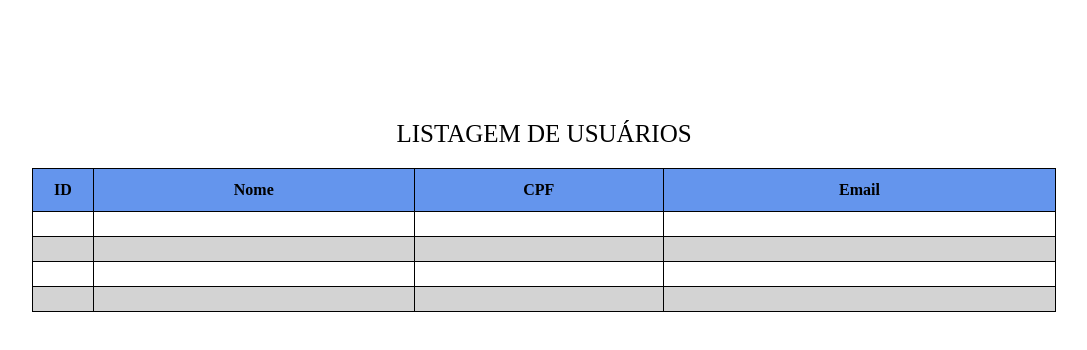
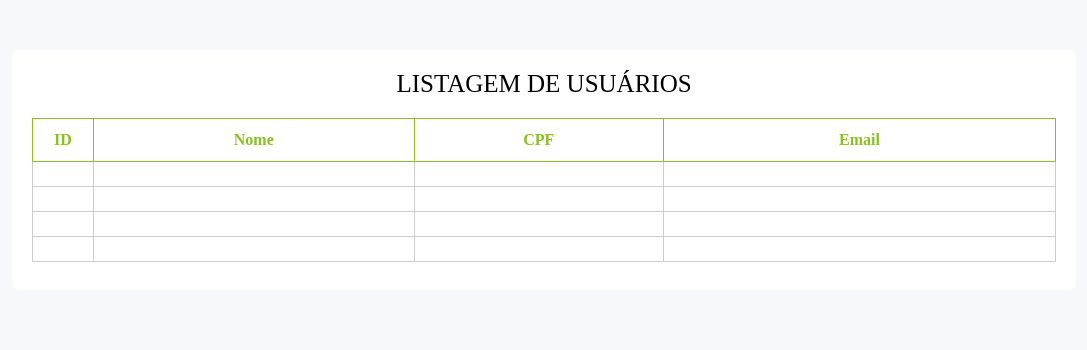
Before and after one commit to Mirtonmqs/login, a React (Vite) app in the folder my-project/: page /usuarios in a window 1280 px wide. Shown: the top 350 px of the page, without its empty margins (96-1183 px from the left). Built offline with nearby package versions, Linux system fonts and the light colour scheme.

Commit message:
comecando lista usuarios

```diff
--- a/my-project/src/Pages/Site.jsx
+++ b/my-project/src/Pages/Site.jsx
@@ -95,7 +95,7 @@ const Site2 = () => {
                   </button>
                 </div>
                 <div className="perfil">
-                  <h1>Usuario</h1>
+                  <div className='nome-usuario'>Usuario</div>
                   <img className="img-perfil" src={perfil} alt="perfil" />
                 </div>
               </form>
--- a/my-project/src/styles/Site.css
+++ b/my-project/src/styles/Site.css
@@ -68,7 +68,6 @@
   font-size: 16px;
 }
 
-
 /*login*/
 label {
   display: none;
@@ -132,8 +131,8 @@ label {
   height: 100vh;
   display: flex;
   justify-content: center;
-  margin-top: 100px;
-  background-color: #fff;
+  margin-top: px;
+  background-color: #F6F8FB;
 }
 
 .form-usuarios {
@@ -142,6 +141,7 @@ label {
   border-radius: 8px;
   width: 80%;
   height: 200px;
+  margin-top: 50px;
 }
 
 .titulo-usuarios {
@@ -164,7 +164,7 @@ table td {
 }
 
 table th {
-  background-color: cornflowerblue;
+color: #88c21c;
 }
 
 th.id {
@@ -183,9 +183,13 @@ th.email {
   width: 250px;
 }
 
-table tbody tr:nth-child(even) {
-  background-color: #d3d3d3;
+tbody  {
+  color:#ccc;
 }
+thead  {
+  color:#ccc;
+}
+
 
 /* site*/
 html,
@@ -323,11 +327,15 @@ body {
   display: flex;
   right: 100px;
   position: fixed;
-  margin-top: 8px;
+  margin-top: 4px;
+}
+
+.nome-usuario {
+font-size: 20px;
 }
 
 .img-perfil {
-  max-width: 35px;
+  max-width: 55px;
   margin-left: 14px;
 }
 
```
Also changed, not shown: my-project/src/img/perfil.png.
